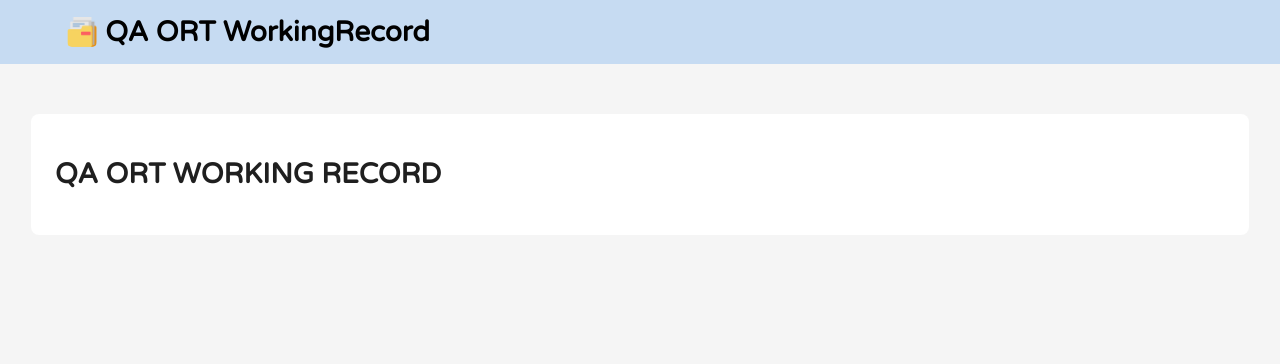
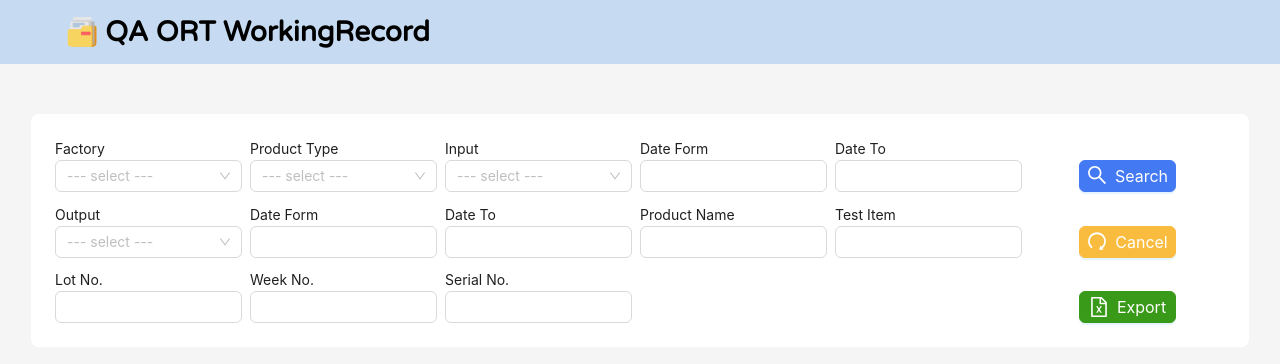
Before and after one commit to seapp180/Common_UI, a React (Vite) app: page /CommonSystem/ConditionSystem/QA_ORT_WorkingRecord in a window 1280 px wide. Shown: the top 364 px of the page. Built offline with nearby package versions, Linux system fonts and the light colour scheme; no server answers.

Commit message:
commit by khun

```diff
--- a/package.json
+++ b/package.json
@@ -10,7 +10,7 @@
     "preview": "vite preview"
   },
   "dependencies": {
-    "@ant-design/icons": "^5.4.0",
+    "@ant-design/icons": "^5.5.1",
     "@emotion/react": "^11.13.3",
     "@emotion/styled": "^11.13.0",
     "@mui/material": "^5.16.7",
--- a/src/QA ORT Working Record/QA_ORT_WorkingRecord.css
+++ b/src/QA ORT Working Record/QA_ORT_WorkingRecord.css
@@ -0,0 +1,38 @@
+.Row_Main {
+    margin-top: 1%;
+}
+
+.Center {
+  display: flex;
+  align-items: center;
+  flex-direction: column;
+}
+
+.Color_Fading {
+  color: rgba(255, 255, 255, 0);
+}
+
+.Icon_Size {
+  font-size: 20px;
+}
+
+.Btn_Search {
+  background-color: #4379f2;
+  border-color: #4379f2;
+  width: 50%;
+  font-size: 16px;
+}
+
+.Btn_Cancel {
+  background-color: #fabc3f;
+  border-color: #fabc3f;
+  width: 50%;
+  font-size: 16px;
+}
+
+.Btn_Export {
+  background-color: #399918;
+  border-color: #399918;
+  width: 50%;
+  font-size: 16px;
+}
--- a/src/QA ORT Working Record/QA_ORT_WorkingRecord.jsx
+++ b/src/QA ORT Working Record/QA_ORT_WorkingRecord.jsx
@@ -3,29 +3,234 @@ import {
   Layout,
   theme,
   Input,
+  Card,
+  Col,
+  Row,
+  Typography,
+  Select,
+  DatePicker,
+  Space,
   Button,
-  // Table,
+  Table,
+  Flex,
+  Radio,
+  Checkbox,
+  Upload,
+  message,
   Avatar,
-  Card,
-  Select,
-  Row,
-  Col,
-  DatePicker,
 } from "antd";
 const { Content } = Layout;
+import {
+  SearchOutlined,
+  RedoOutlined,
+  FileExcelOutlined,
+} from "@ant-design/icons";
+import "./QA_ORT_WorkingRecord.css";
 
 function QA_ORT_WorkingRecord() {
   return (
     <div>
-      <Content>
-        <h1>QA ORT WORKING RECORD</h1>
+      {/* <Content>
+        <h1>QA ORT WorkingRecord</h1>
         <Row>
             <Col span={2}></Col>
         </Row>
-        {/* <div style={{ marginLeft: "30px", marginBottom: "5px" }}>
+        <div style={{ marginLeft: "30px", marginBottom: "5px" }}>
           <span style={{ fontSize: "18px" }}>Factory</span>{" "}
-        </div> */}
-      </Content>
+        </div>
+      </Content> */}
+      <Row>
+        <Col span={4}>
+          <Typography>Factory</Typography>
+          <Select
+            size="middle"
+            showSearch
+            allowClear
+            style={{
+              width: "96%",
+            }}
+            placeholder="--- select ---"
+            optionFilterProp="label"
+            filterSort={(optionA, optionB) =>
+              (optionA?.label ?? "")
+                .toLowerCase()
+                .localeCompare((optionB?.label ?? "").toLowerCase())
+            }
+          />
+        </Col>
+        <Col span={4}>
+          <Typography>Product Type</Typography>
+          <Select
+            size="middle"
+            showSearch
+            allowClear
+            style={{
+              width: "96%",
+            }}
+            placeholder="--- select ---"
+            optionFilterProp="label"
+            filterSort={(optionA, optionB) =>
+              (optionA?.label ?? "")
+                .toLowerCase()
+                .localeCompare((optionB?.label ?? "").toLowerCase())
+            }
+          />
+        </Col>
+        <Col span={4}>
+          <Typography>Input</Typography>
+          <Select
+            size="middle"
+            showSearch
+            allowClear
+            style={{
+              width: "96%",
+            }}
+            placeholder="--- select ---"
+            optionFilterProp="label"
+            filterSort={(optionA, optionB) =>
+              (optionA?.label ?? "")
+                .toLowerCase()
+                .localeCompare((optionB?.label ?? "").toLowerCase())
+            }
+          />
+        </Col>
+        <Col span={4}>
+          <Typography>Date Form</Typography>
+          <Input
+            size="middle"
+            style={{
+              width: "96%",
+            }}
+          />
+        </Col>
+        <Col span={4}>
+          <Typography>Date To</Typography>
+          <Input
+            size="middle"
+            style={{
+              width: "96%",
+            }}
+          />
+        </Col>
+        <Col span={4} className="Center">
+          <Typography className="Color_Fading">-</Typography>
+          <Button
+            type="primary"
+            className="Btn_Search"
+            icon={<SearchOutlined className="Icon_Size" />}
+          >
+            Search
+          </Button>
+        </Col>
+      </Row>
+      <Row className="Row_Main">
+        <Col span={4}>
+          <Typography>Output</Typography>
+          <Select
+            size="middle"
+            showSearch
+            allowClear
+            style={{
+              width: "96%",
+            }}
+            placeholder="--- select ---"
+            optionFilterProp="label"
+            filterSort={(optionA, optionB) =>
+              (optionA?.label ?? "")
+                .toLowerCase()
+                .localeCompare((optionB?.label ?? "").toLowerCase())
+            }
+          />
+        </Col>
+        <Col span={4}>
+          <Typography>Date Form</Typography>
+          <Input
+            size="middle"
+            style={{
+              width: "96%",
+            }}
+          />
+        </Col>
+        <Col span={4}>
+          <Typography>Date To</Typography>
+          <Input
+            size="middle"
+            style={{
+              width: "96%",
+            }}
+          />
+        </Col>
+        <Col span={4}>
+          <Typography>Product Name</Typography>
+          <Input
+            size="middle"
+            style={{
+              width: "96%",
+            }}
+          />
+        </Col>
+        <Col span={4}>
+          <Typography>Test Item</Typography>
+          <Input
+            size="middle"
+            style={{
+              width: "96%",
+            }}
+          />
+        </Col>
+        <Col span={4} className="Center">
+          <Typography className="Color_Fading">-</Typography>
+          <Button
+            type="primary"
+            className="Btn_Cancel"
+            icon={<RedoOutlined className="Icon_Size" />}
+          >
+            Cancel
+          </Button>
+        </Col>
+      </Row>
+      <Row className="Row_Main">
+        <Col span={4}>
+          <Typography>Lot No.</Typography>
+          <Input
+            size="middle"
+            style={{
+              width: "96%",
+            }}
+          />
+        </Col>
+        <Col span={4}>
+          <Typography>Week No.</Typography>
+          <Input
+            size="middle"
+            style={{
+              width: "96%",
+            }}
+          />
+        </Col>
+        <Col span={4}>
+          <Typography>Serial No.</Typography>
+          <Input
+            size="middle"
+            style={{
+              width: "96%",
+            }}
+          />
+        </Col>
+        <Col span={8}></Col>
+        <Col span={4} className="Center">
+          <Typography className="Color_Fading">-</Typography>
+          <Button
+            type="primary"
+            className="Btn_Export"
+            icon={<FileExcelOutlined className="Icon_Size" />}
+          >
+            Export
+          </Button>
+        </Col>
+      </Row>
+
+
     </div>
   );
 }
```
Also changed, not shown: src/QA ORT Working Record/fn_QA_ORT_WorkingRecord.jsx (+5 -5 lines), 1 other file (tests, documents, lock files or other folders).
